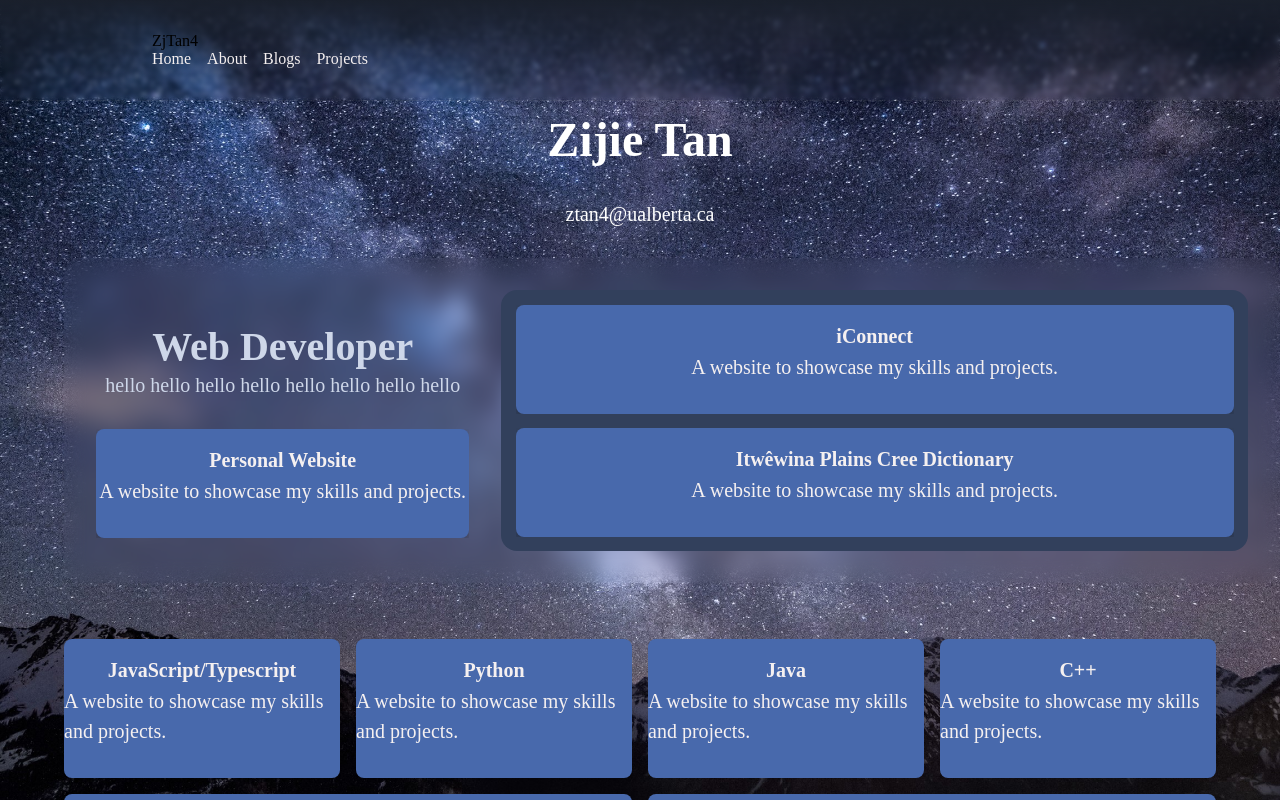
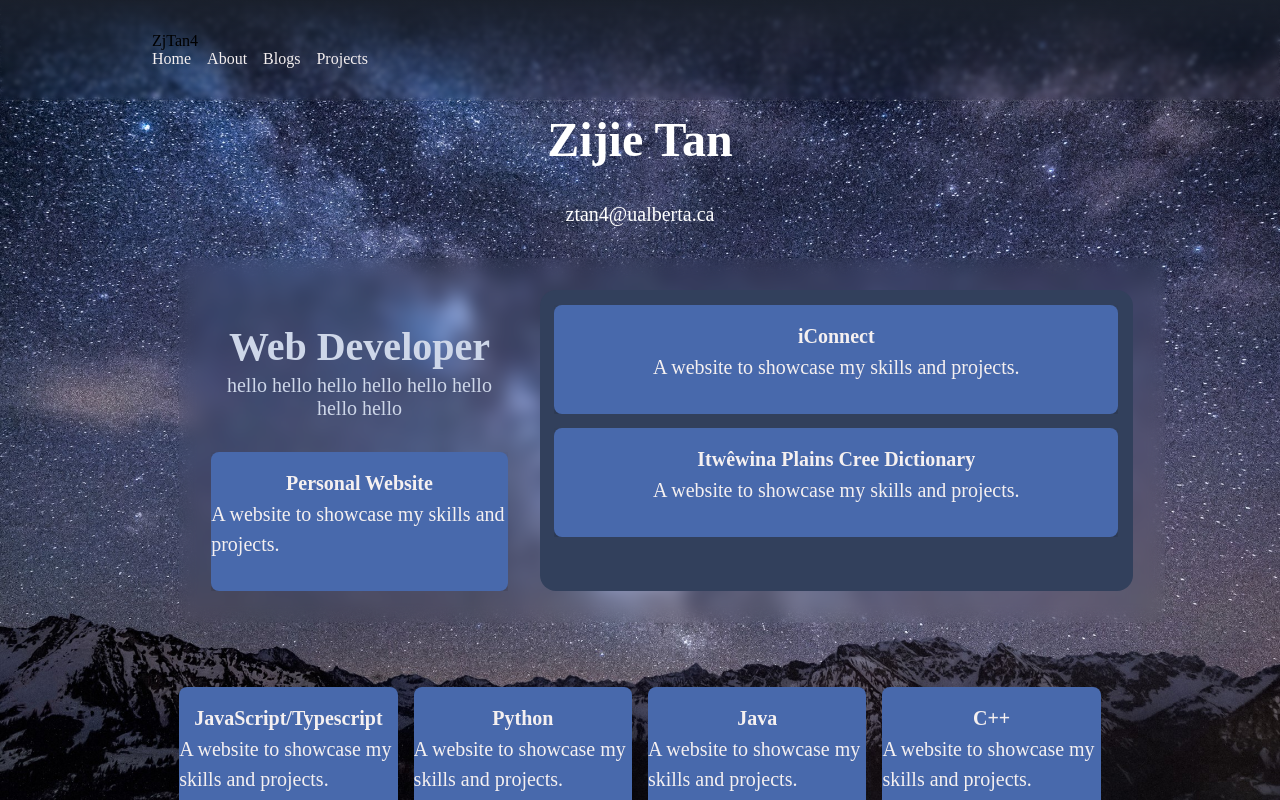
Before and after one commit to ZjTan4/ZjTan4.github.io, a React app: page / in a window 1280 px wide. Built offline with nearby package versions, Linux system fonts and the light colour scheme.

Commit message:
cleaning Home

```diff
--- a/src/assets/styles/components.css
+++ b/src/assets/styles/components.css
@@ -109,6 +109,44 @@
     opacity: 0;
 }
 
+/* floating sections */
+.floating-section {
+    position: relative;
+    align-items: center;
+    width: 90%;
+    max-width: 2000px;
+    padding: 1rem;
+    gap: 2rem;
+    padding-top: 0;
+    border-radius: 16px;
+    margin-bottom: 3rem;
+    margin-left: auto;
+    margin-right: auto;
+    z-index: 10;
+    /* for animation */
+    opacity: 0;
+    transform: translateY(50px);
+    transition: transform 0.6s ease-out;
+}
+.floating-section.revealed {
+    opacity: 1;
+    transform: translateY(0);
+}
+
+.section-title {
+    font-size: 2.5rem;
+    font-weight: 600;
+    color: #ced7e9;
+    text-align: center;
+    margin-bottom: -1rem;
+}
+
+.section-description {
+    color: #ced7e9;
+    text-align: center;
+    margin-bottom: -2rem;
+}
+
 /* Article */
 .inline-code {
     background-color: "#f4f4f4";
--- a/src/assets/styles/global.css
+++ b/src/assets/styles/global.css
@@ -7,6 +7,7 @@
     --background-color: #1a202c;
     --text-color: #f5f0f0;
     --highlight-color: #f97316;
+    --shadow-color: rgba(0, 0, 0, 0.1);
 }
 
 html,
@@ -59,26 +60,8 @@ main {
 /* Frost glass effect */
 .frost-glass {
     background: rgba(var(--background-color), 0.1);
-    backdrop-filter: blur(10px);
+    backdrop-filter: blur(8px);
     -webkit-backdrop-filter: blur(8px);
     border: 1px solid rgba(var(--text-color), 0.2);
     box-shadow: 0 4px 6px rgba(var(--shadow-color), 0.1);
 }
-
-/* Animation */
-/* The utility class for scroll reveal animation */
-@keyframes scrollReveal {
-    from {
-        opacity: 0;
-        transform: translateY(50px);
-    }
-
-    to {
-        opacity: 1;
-        transform: translateY(0);
-    }
-}
-.scroll-reveal {
-    opacity: 0;
-    animation: scrollReveal 0.8s ease-out forwards;
-}
--- a/src/assets/styles/layout.css
+++ b/src/assets/styles/layout.css
@@ -6,7 +6,8 @@
     min-height: 100vh;
     padding-top: 80px; /* match the header height */
     position: relative;
-    width: 100%;
+    gap: 1rem;
+    width: 80%;
     z-index: 0;
 }
 
@@ -33,36 +34,6 @@
 }
 .main-header p {
     color: white;
-}
-
-/* floating sections */
-.floating-section {
-    position: relative;
-    gap: 2rem;
-    align-items: center;
-    width: 90%;
-    max-width: 2000px;
-    z-index: 10;
-    padding: 1rem;
-    padding-top: 0;
-    border-radius: 16px;
-    margin-bottom: 40px;
-    margin-left: auto;
-    margin-right: auto;
-}
-
-.section-title {
-    font-size: 2.5rem;
-    font-weight: 600;
-    color: #ced7e9;
-    text-align: center;
-    margin-bottom: -1rem;
-}
-
-.section-description {
-    color: #ced7e9;
-    text-align: center;
-    margin-bottom: -2rem;
 }
 
 /* web development section */
@@ -172,7 +143,6 @@
     min-width: 0;
 }
 
-/* Outer Container */
 .work-title-container {
     flex: 1;
     height: 100%;
@@ -186,11 +156,9 @@
 @media (min-width: 1024px) {
     .work-title-container {
         display: flex;
-        /* Visible on large screens and above */
     }
 }
 
-/* Inner Text */
 .work-title-container-text {
     font-weight: 600;
     color: var(--highlight-color);
@@ -201,7 +169,6 @@
 @media (min-width: 1280px) {
     .work-title-container-text {
         font-size: 6rem;
-        /* Larger text for extra-large screens */
     }
 }
 
--- /dev/null
+++ b/src/components/RevealSection.tsx
@@ -0,0 +1,43 @@
+import { useEffect, useRef } from "react"
+
+import "@assets/styles/components.css"
+
+interface RevealSectionProps {
+  children?: React.ReactNode;
+}
+
+const RevealSection: React.FC<RevealSectionProps> = ({ children }) => {
+    const sectionRef =useRef<HTMLElement>(null);
+
+    useEffect(() => {
+        const observer = new IntersectionObserver(
+            (entries) => {
+                entries.forEach((entry) => {
+                    if (entry.isIntersecting) {
+                        entry.target.classList.add("revealed");
+                    } else {
+                        entry.target.classList.remove("revealed");
+                    }
+                });
+            },
+            {
+                threshold: 0.01,
+                rootMargin: '200px 0px -50px 0px'
+            }
+        );
+
+        if (sectionRef.current) {
+            observer.observe(sectionRef.current);
+        }
+
+        return () => observer.disconnect();
+    }, []);
+
+    return (
+        <section ref={sectionRef} className="floating-section">
+            {children}
+        </section>
+    )
+}
+
+export default RevealSection;
--- /dev/null
+++ b/src/components/Welcome.tsx
@@ -0,0 +1,13 @@
+
+import "@assets/styles/components.css"
+
+const WelcomeSection: React.FC = () => {
+    return (
+        <header className="main-header">
+            <h1>Zijie Tan</h1>
+            <p>ztan4@ualberta.ca</p>
+        </header>
+    );
+}
+
+export default WelcomeSection;
--- a/src/pages/Home.tsx
+++ b/src/pages/Home.tsx
@@ -4,9 +4,11 @@ import "@assets/styles/layout.css";
 import Card from "@components/Card";
 import { CardInfo } from "@utils/types";
 import { fetchCardInfos } from "@utils/api";
+import RevealSection from "@components/RevealSection";
+import WelcomeSection from "@components/Welcome";
 
 // this is kinda ugly but it works so I am gonna put it like this for now
-// , should be refactored in future
+// , should be refactored in future TODO
 enum ConnectionType {
     STANDARD = 'standard',
     LEFT_EDGE = 'left-edge',
@@ -49,9 +51,11 @@ const createLine = (x1: number, y1: number, x2: number, y2: number) => {
 const Home: React.FC = () => {
     const [hoveredItems, setHoveredItems] = useState<string[]>([]);
     const [loaded, setLoaded] = useState<boolean>(false);
+    // hooks
     const svgRef = useRef<SVGSVGElement>(null); // drawing connecting lines
     const cardRefs = useRef<Record<string, HTMLElement | null>>({}); // reference of project/skill cards
     const cardInfoRefs = useRef<Record<string, CardInfo>>({}); // content used to render the cards
+    const scrollRef = useRef<HTMLDivElement>(null);
 
     const handleHover = (cardId: string | null) => {
         if (!cardId || !loaded) {
@@ -136,6 +140,7 @@ const Home: React.FC = () => {
     };
 
     useEffect(() => {
+        // draw lines
         drawLines();
         return () => {
             if (svgRef.current) svgRef.current.innerHTML = "";
@@ -143,6 +148,7 @@ const Home: React.FC = () => {
     }, [hoveredItems]);
 
     useEffect(() => {
+        // load card information
         const loadCardInfos = async () => {
             try {
                 const data: CardInfo[] = await fetchCardInfos();
@@ -157,13 +163,34 @@ const Home: React.FC = () => {
         loadCardInfos();
     }, []);
 
+    useEffect(() => {
+        // handle scroll
+        const observer = new IntersectionObserver((entries) => {
+            entries.forEach((entry) => {
+                if (entry.isIntersecting && scrollRef.current) {
+                    scrollRef.current.classList.add("revealed");
+                } else {
+                    scrollRef.current?.classList.remove("revealed");
+                }
+            });
+        }, {
+            threshold: 0.1,
+            rootMargin: "0px"
+        });
+        if (scrollRef.current) {
+            observer.observe(scrollRef.current);
+        }
+        return () => {
+            if (scrollRef.current) {
+                observer.unobserve(scrollRef.current);
+            }
+        };
+    }, []);
+
     return (
         <div className="hero">
-            <header className="main-header">
-                <h1>Zijie Tan</h1>
-                <p>ztan4@ualberta.ca</p>
-            </header>
-            <section className="floating-section">
+            <WelcomeSection />
+            <RevealSection>
                 {/* web development */}
                 <div className="web-development-projects-container frost-glass">
                     <div className="web-development-projects-content">
@@ -203,8 +230,8 @@ const Home: React.FC = () => {
                         </div>
                     </div>
                 </div>
-            </section>
-            <section className="floating-section">
+            </RevealSection>
+            <RevealSection>
                 {loaded ? (
                     <div className="skills-container">
                         {/* programing */}
@@ -254,8 +281,8 @@ const Home: React.FC = () => {
                 ) : (
                     <p>Loading card...</p>
                 )}
-            </section>
-            <section className="floating-section">
+            </RevealSection>
+            <RevealSection>
                 <div className="work-container">
                     <div className="work-container-left frost-glass">
                         <p>AI Researcher</p>
@@ -313,7 +340,7 @@ const Home: React.FC = () => {
                         </div>
                     </div>
                 </div>
-            </section>
+            </RevealSection>
             {/* render dotted lines to connect project and skills */}
             <svg ref={svgRef} className="svg-lines" />
         </div>
```
